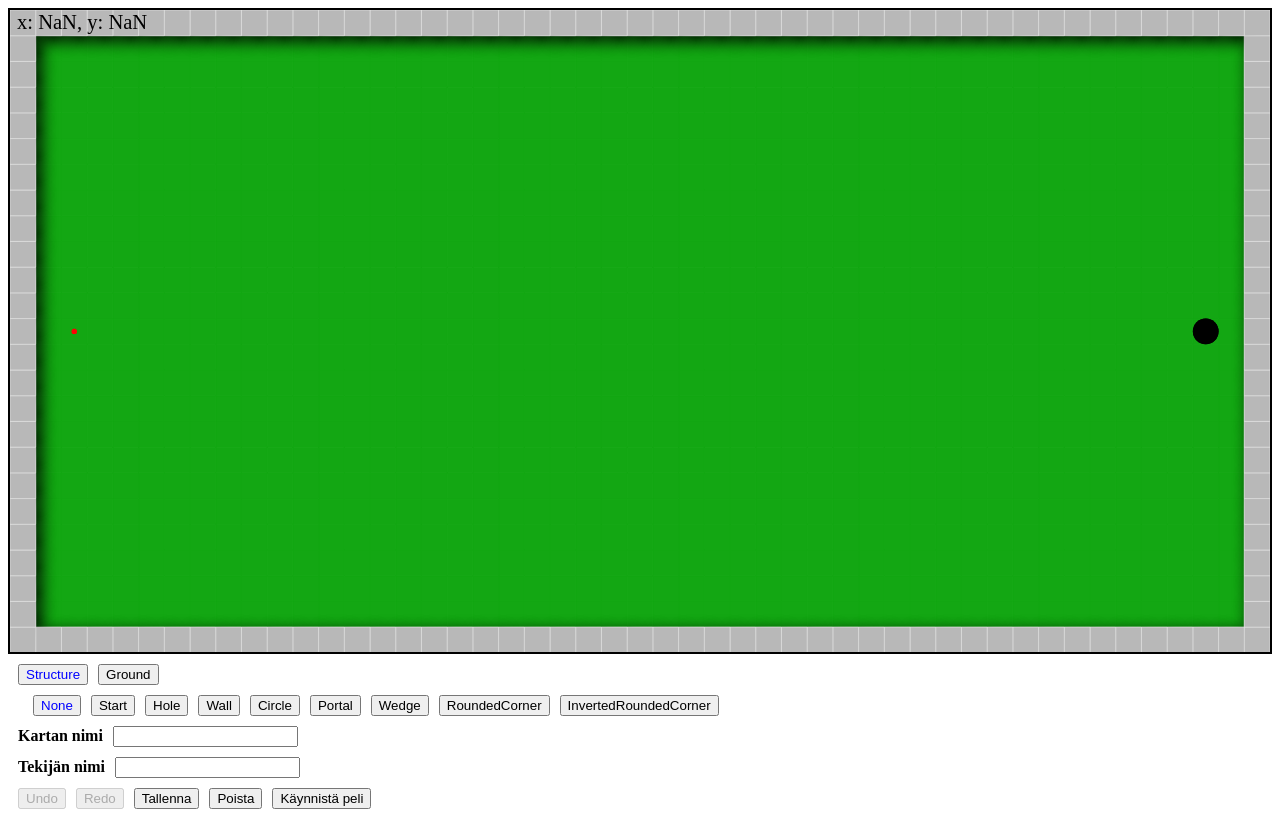
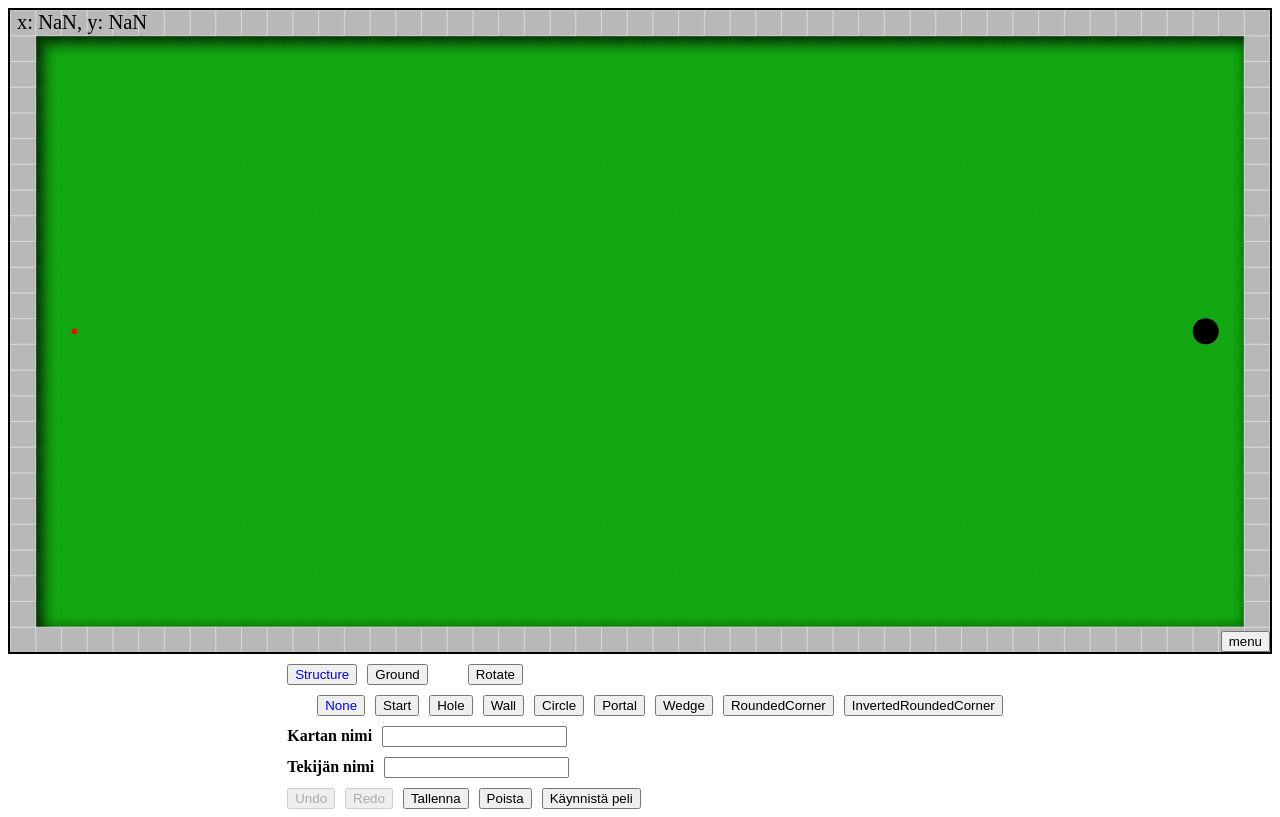
Before and after one commit to KristianRoth/minigolf, a React (Create React App) app in the folder frontend/: page /editor in a window 1280 px wide. Built offline with nearby package versions, Linux system fonts and the light colour scheme.

Commit message:
Keyboard controls

```diff
--- a/frontend/src/components/Canvas.tsx
+++ b/frontend/src/components/Canvas.tsx
@@ -4,13 +4,16 @@ import { CanvasMouseEvent } from '../types';
 type CanvasProps = React.HTMLProps<HTMLCanvasElement>;
 
 const Canvas = React.forwardRef<HTMLCanvasElement, CanvasProps>((props, ref) => {
+  const { style, ...rest } = props;
   const onContextMenu = useCallback((e: CanvasMouseEvent) => e.preventDefault(), []);
 
   return (
     <canvas
       ref={ref}
       className='canvas-layer'
-      style={{ zIndex: 1, ...props.style }}
+      tabIndex={-1}
+      {...rest}
+      style={{ zIndex: 1, ...style }}
       onMouseDown={props.onMouseDown}
       onMouseMove={props.onMouseMove}
       onMouseUp={props.onMouseUp}
--- a/frontend/src/components/CanvasGroup.tsx
+++ b/frontend/src/components/CanvasGroup.tsx
@@ -1,12 +1,13 @@
 import React, { ReactNode, useState } from 'react';
 
-const CanvasGroup: React.FC<{ menu?: (onClose: () => void) => ReactNode }> = ({ children, menu }) => {
+type CanvasGroupProps = React.HTMLProps<HTMLDivElement> & { menu?: ReactNode };
+const CanvasGroup: React.FC<CanvasGroupProps> = ({ children, menu, ...attrs }) => {
   const [isOpen, setIsOpen] = useState(false);
 
   const layerCount = React.Children.count(children);
 
   return (
-    <div tabIndex={-1} className='canvas-container'>
+    <div tabIndex={-1} className='canvas-container' {...attrs}>
       {React.Children.map(children, (c, i) => {
         const el = React.cloneElement(c as React.ReactElement<any>, {
           style: { zIndex: i + 1 },
@@ -14,8 +15,14 @@ const CanvasGroup: React.FC<{ menu?: (onClose: () => void) => ReactNode }> = ({
         return el;
       })}
       {isOpen && menu && (
-        <div className='canvas-menu' style={{ zIndex: layerCount + 1, padding: '8px' }}>
-          {menu && menu(() => setIsOpen(false))}
+        <div className='canvas-menu' style={{ zIndex: layerCount + 1 }}>
+          <div className='canvas-menu-container'>
+            {menu}
+
+            <div className='canvas-menu-close'>
+              <button onClick={() => setIsOpen(false)}>Close</button>
+            </div>
+          </div>
         </div>
       )}
 
--- /dev/null
+++ b/frontend/src/components/EditorMenu.tsx
@@ -0,0 +1,133 @@
+import { useParams, useNavigate } from 'react-router-dom';
+import { STRUCTURE_TYPES, GROUND_TYPES, EditorState, GameMap, ROTATIONS } from '../types';
+import { GameStorage, BASE_URL } from '../utils/api';
+import { modulo } from '../utils/calculation';
+import Row from './Row';
+
+type EditorMenuProps = {
+  state: EditorState & { undoIdx: number; maxUndoIdx: number };
+  gameMap: GameMap;
+  setState: (state: Partial<EditorState>) => void;
+  goBack: (val: number) => void;
+  goForward: (val: number) => void;
+};
+const EditorMenu: React.FC<EditorMenuProps> = ({ state, gameMap, setState, goBack, goForward }) => {
+  const { mapId } = useParams();
+  const navigate = useNavigate();
+
+  const onSave = () => {
+    GameStorage.setGameMap(gameMap);
+    if (mapId !== gameMap.id) {
+      navigate(`/editor/${gameMap.id}`);
+    }
+  };
+
+  const onRemove = () => {
+    GameStorage.removeGameMap(mapId);
+    navigate(`/editor`);
+  };
+
+  const onStartGame = async () => {
+    GameStorage.setGameMap(gameMap);
+
+    const response = await fetch(`http://${BASE_URL}/game`, {
+      method: 'POST',
+      headers: {
+        'Content-Type': 'application/json',
+      },
+      body: JSON.stringify({ id: gameMap.id, tiles: gameMap.tiles }),
+    });
+    const { gameId } = await response.json();
+    navigate(`/${gameId}`);
+  };
+
+  return (
+    <>
+      <Row>
+        <button
+          style={{ marginLeft: 10, color: state.mode === 'Structure' ? 'blue' : undefined }}
+          onClick={() => setState({ mode: 'Structure' })}
+        >
+          Structure
+        </button>
+        <button
+          style={{ marginLeft: 10, color: state.mode === 'Ground' ? 'blue' : undefined }}
+          onClick={() => setState({ mode: 'Ground' })}
+        >
+          Ground
+        </button>
+
+        <button
+          style={{ marginLeft: 40, color: state.mode === 'Ground' ? 'blue' : undefined }}
+          onClick={() => setState({ rotationIdx: modulo(state.rotationIdx + 1, ROTATIONS.length) })}
+        >
+          Rotate
+        </button>
+      </Row>
+
+      {state.mode === 'Structure' && (
+        <Row style={{ marginLeft: 30 }}>
+          {STRUCTURE_TYPES.map((st, i) => (
+            <button
+              key={`${st}-button`}
+              style={{ marginLeft: 10, color: state.structureIdx === i ? 'blue' : undefined }}
+              onClick={() => setState({ structureIdx: i })}
+            >
+              {st}
+            </button>
+          ))}
+        </Row>
+      )}
+
+      {state.mode === 'Ground' && (
+        <Row style={{ marginLeft: 30 }}>
+          {GROUND_TYPES.map((gt, i) => (
+            <button
+              key={`${gt}-button`}
+              style={{ marginLeft: 10, color: state.groundIdx === i ? 'blue' : undefined }}
+              onClick={() => setState({ groundIdx: i })}
+            >
+              {gt}
+            </button>
+          ))}
+        </Row>
+      )}
+
+      <Row>
+        <strong style={{ marginLeft: 10 }}>Kartan nimi</strong>
+        <input
+          style={{ marginLeft: 10 }}
+          value={state.mapName}
+          onChange={({ target }) => setState({ mapName: target.value })}
+        ></input>
+      </Row>
+      <Row>
+        <strong style={{ marginLeft: 10 }}>Tekijän nimi</strong>
+        <input
+          style={{ marginLeft: 10 }}
+          value={state.creator}
+          onChange={({ target }) => setState({ creator: target.value })}
+        ></input>
+      </Row>
+      <Row>
+        <button style={{ marginLeft: 10 }} disabled={state.undoIdx === 1} onClick={() => goBack(1)}>
+          Undo
+        </button>
+        <button style={{ marginLeft: 10 }} disabled={state.undoIdx === state.maxUndoIdx} onClick={() => goForward(2)}>
+          Redo
+        </button>
+        <button style={{ marginLeft: 10 }} onClick={onSave}>
+          Tallenna
+        </button>
+        <button style={{ marginLeft: 10 }} onClick={onRemove}>
+          Poista
+        </button>
+        <button style={{ marginLeft: 10 }} onClick={onStartGame}>
+          Käynnistä peli
+        </button>
+      </Row>
+    </>
+  );
+};
+
+export default EditorMenu;
--- a/frontend/src/controllers/EditorController.ts
+++ b/frontend/src/controllers/EditorController.ts
@@ -1,4 +1,16 @@
-import { CanvasMouseEvent, GameMap, Ground, Point, Rotation, StructureType, Tile } from '../types';
+import {
+  CanvasMouseEvent,
+  EditorState,
+  GameMap,
+  Ground,
+  GROUND_TYPES,
+  Point,
+  Rotation,
+  ROTATIONS,
+  StructureType,
+  STRUCTURE_TYPES,
+  Tile,
+} from '../types';
 import { BLOCK_SIZE } from '../utils/constants';
 import CanvasController from './CanvasController';
 
@@ -119,20 +131,11 @@ class EditorController extends CanvasController {
     this.render();
   }
 
-  setStructureType(structureType: StructureType) {
-    this.structureType = structureType;
-  }
-
-  setRotationType(rotation: Rotation) {
-    this.rotation = rotation;
-  }
-
-  setGroundType(groundType: Ground['type']) {
-    this.groundType = groundType;
-  }
-
-  setMode(mode: 'Structure' | 'Ground') {
-    this.mode = mode;
+  setEditorState(state: EditorState) {
+    this.structureType = STRUCTURE_TYPES[state.structureIdx];
+    this.groundType = GROUND_TYPES[state.groundIdx];
+    this.rotation = ROTATIONS[state.rotationIdx];
+    this.mode = state.mode;
   }
 }
 
--- a/frontend/src/hooks/useUndoRedo.ts
+++ b/frontend/src/hooks/useUndoRedo.ts
@@ -23,12 +23,13 @@ const useUndoRedo = <T>(init: T, maxMemory = 20) => {
   };
 
   const goBack = (steps = 1) => {
-    setIndex(Math.max(0, Number(index) - (Number(steps) || 1)));
+    setIndex(Math.max(1, Number(index) - (Number(steps) || 1)));
   };
 
   const goForward = (steps = 1) => {
     setIndex(Math.min(states.length - 1, Number(index) + (Number(steps) || 1)));
   };
+
   return {
     state,
     setState,
--- a/frontend/src/index.css
+++ b/frontend/src/index.css
@@ -16,6 +16,7 @@
   position: relative;
   border: 2px solid #000;
   display: grid;
+  touch-action: none;
 }
 
 .canvas-layer {
@@ -29,10 +30,23 @@
   grid-row: 1;
   justify-self: end;
   background-color: white;
+  padding: 8px;
+}
+
+.canvas-menu-container {
+  display: flex;
+  flex-direction: column;
+  height: 100%;
+}
+
+.canvas-menu-close {
+  margin-top: auto;
+  display: flex;
+  justify-content: flex-end;
 }
 
 .canvas-menu-toggle {
   position: absolute;
-  top: 0;
+  bottom: 0;
   right: 0;
 }
--- a/frontend/src/pages/Editor.tsx
+++ b/frontend/src/pages/Editor.tsx
@@ -1,20 +1,29 @@
-import { useEffect, useState } from 'react';
-import { useNavigate, useParams } from 'react-router-dom';
+import { useEffect, useMemo, useState } from 'react';
+import { useParams } from 'react-router-dom';
+import Canvas from '../components/Canvas';
+import CanvasGroup from '../components/CanvasGroup';
+import EditorMenu from '../components/EditorMenu';
 import EditorController from '../controllers/EditorController';
 import MapController from '../controllers/MapController';
 import useCanvasController from '../hooks/useCanvasController';
 import useUndoRedo from '../hooks/useUndoRedo';
-import { CanvasMouseEvent, GameMap, GROUND_TYPES, ROTATIONS, STRUCTURE_TYPES, Tile } from '../types';
-import { BASE_URL, GameStorage } from '../utils/api';
-import Canvas from '../components/Canvas';
-import CanvasGroup from '../components/CanvasGroup';
-import Row from '../components/Row';
+import { CanvasMouseEvent, EditorState, GameMap, GROUND_TYPES, ROTATIONS, STRUCTURE_TYPES, Tile } from '../types';
+import { GameStorage } from '../utils/api';
+import { modulo } from '../utils/calculation';
 import templates from '../utils/templates';
 
 function Editor() {
   const [id, setId] = useState('');
   const [mapName, setMapName] = useState<string>('');
   const [creator, setCreator] = useState<string>('');
+  const {
+    state: tiles,
+    setState: setTiles,
+    index: undoIdx,
+    maxIndex: maxUndoIdx,
+    goBack,
+    goForward,
+  } = useUndoRedo<Tile[]>([]);
 
   // TODO: Put these into an editor-state object.
   const [mode, setMode] = useState<'Structure' | 'Ground'>('Structure');
@@ -22,17 +31,32 @@ function Editor() {
   const [groundIdx, setGroundIdx] = useState<number>(0);
   const [rotationIdx, setRotationIdx] = useState<number>(0);
 
-  const {
-    state: tiles,
-    setState: setTiles,
-    index: undoIndex,
-    maxIndex: maxUndoIndex,
-    goBack,
-    goForward,
-  } = useUndoRedo<Tile[]>([]);
+  const editorState: EditorState = useMemo(
+    () => ({
+      mode,
+      structureIdx,
+      groundIdx,
+      rotationIdx,
+      mapName,
+      creator,
+    }),
+    [mode, structureIdx, groundIdx, rotationIdx, mapName, creator]
+  );
+
+  const setEditorState = (newState: Partial<EditorState>) => {
+    const state = {
+      ...editorState,
+      ...newState,
+    };
+    setMode(state.mode);
+    setStructureIdx(state.structureIdx);
+    setGroundIdx(state.groundIdx);
+    setRotationIdx(state.rotationIdx);
+    setMapName(state.mapName);
+    setCreator(state.creator);
+  };
 
   const { mapId } = useParams();
-  const navigate = useNavigate();
   const [mapRef, mapController] = useCanvasController(MapController);
   const [editorRef, editorController] = useCanvasController(EditorController);
 
@@ -51,6 +75,16 @@ function Editor() {
     setTiles(newTiles);
   };
 
+  const getMapFromState = (): GameMap => {
+    return {
+      id,
+      tiles,
+      name: mapName,
+      creator,
+      highscores: [],
+    };
+  };
+
   const onMouseDown = (event: CanvasMouseEvent) => {
     editorController?.handleMouseDown(event, setTile);
   };
@@ -62,59 +96,14 @@ function Editor() {
     editorController?.handleMouseUp();
   };
 
-  const getMapFromState = (): GameMap => {
-    return {
-      id,
-      tiles,
-      name: mapName,
-      creator,
-      highscores: [],
-    };
-  };
-
-  const setStateFromMap = (gameMap: GameMap) => {
-    const { id, tiles, name, creator } = gameMap;
-    setId(id);
-    setTiles(tiles);
-    setMapName(name);
-    setCreator(creator);
-  };
-
-  useEffect(() => {
-    if (!editorController) return;
-    const structure = STRUCTURE_TYPES[structureIdx];
-    const rotation = ROTATIONS[rotationIdx];
-    const ground = GROUND_TYPES[groundIdx];
-    editorController.setStructureType(structure);
-    editorController.setRotationType(rotation);
-    editorController.setGroundType(ground);
-    editorController.setMode(mode);
-
-    const wheelHandler = (event: WheelEvent) => {
-      event.preventDefault();
-      const direction = event.deltaY > 0 ? -1 : 1;
-      if (event.shiftKey) {
-        const nextIdx = (rotationIdx + direction + 4) % 4;
-        setRotationIdx(nextIdx);
-      } else if (mode === 'Structure') {
-        const nextIdx = (structureIdx + direction + STRUCTURE_TYPES.length) % STRUCTURE_TYPES.length;
-        setStructureIdx(nextIdx);
-      } else if (mode === 'Ground') {
-        const nextIdx = (groundIdx + direction + GROUND_TYPES.length) % GROUND_TYPES.length;
-        setGroundIdx(nextIdx);
-      }
-    };
-
-    document.body.addEventListener('wheel', wheelHandler, { passive: false });
-    return () => {
-      document.body.removeEventListener('wheel', wheelHandler);
-    };
-  }, [structureIdx, groundIdx, rotationIdx, mode, editorController]);
-
   useEffect(() => {
     const savedMap = GameStorage.getGameMap(mapId);
     if (savedMap) {
-      setStateFromMap(savedMap);
+      const { id, tiles, name, creator } = savedMap;
+      setId(id);
+      setTiles(tiles);
+      setMapName(name);
+      setCreator(creator);
     } else {
       setId((Date.now() + '').slice(-6));
       setTiles(templates.borders());
@@ -127,109 +116,92 @@ function Editor() {
     editorController?.setGameMap(map);
   }, [tiles]);
 
-  const save = () => {
-    const newMap = getMapFromState();
-    GameStorage.setGameMap(newMap);
-    if (mapId !== newMap.id) {
-      navigate(`/editor/${newMap.id}`);
-    }
-  };
+  useEffect(() => {
+    if (!editorController) return;
+    editorController.setEditorState(editorState);
 
-  const remove = () => {
-    GameStorage.removeGameMap(mapId);
-    navigate(`/editor`);
-  };
+    const changeMode = () => {
+      const newMode: EditorState['mode'] = editorState.mode === 'Ground' ? 'Structure' : 'Ground';
+      setEditorState({ mode: newMode });
+    };
 
-  const startGame = async () => {
-    const newMap = getMapFromState();
-    GameStorage.setGameMap(newMap);
+    const setElement = (direction: number) => {
+      if (editorState.mode === 'Structure') {
+        const nextIdx = modulo(editorState.structureIdx + direction, STRUCTURE_TYPES.length);
+        setEditorState({ structureIdx: nextIdx });
+      } else if (editorState.mode === 'Ground') {
+        const nextIdx = modulo(editorState.groundIdx + direction, GROUND_TYPES.length);
+        setEditorState({ groundIdx: nextIdx });
+      }
+    };
 
-    const response = await fetch(`http://${BASE_URL}/game`, {
-      method: 'POST',
-      headers: {
-        'Content-Type': 'application/json',
-      },
-      body: JSON.stringify({ id: newMap.id, tiles: newMap.tiles }),
-    });
-    const { gameId } = await response.json();
-    navigate(`/${gameId}`);
-  };
+    const wheelHandler = (event: WheelEvent) => {
+      event.preventDefault();
+      if (event.shiftKey) {
+        changeMode();
+      } else {
+        const direction = event.deltaY > 0 ? -1 : 1;
+        setElement(direction);
+      }
+    };
 
+    const keyHandler = (event: KeyboardEvent) => {
+      event.preventDefault();
+      const { shiftKey, ctrlKey } = event;
+      const key = event.key.toUpperCase();
+      switch (key) {
+        case 'R': {
+          const direction = shiftKey ? 1 : -1;
+          const nextIdx = modulo(editorState.rotationIdx + direction, ROTATIONS.length);
+          setEditorState({ rotationIdx: nextIdx });
+          break;
+        }
+        case 'Z':
+          if (ctrlKey) goBack(1);
+          break;
+        case 'Y':
+          if (ctrlKey) goForward(1);
+          break;
+        case 'ARROWUP':
+          setElement(1);
+          break;
+        case 'ARROWDOWN':
+          setElement(-1);
+          break;
+        case 'ARROWLEFT':
+          changeMode();
+          break;
+        case 'ARROWRIGHT':
+          changeMode();
+          break;
+      }
+    };
+
+    document.body.addEventListener('wheel', wheelHandler, { passive: false });
+    document.body.addEventListener('keyup', keyHandler);
+
+    return () => {
+      document.body.removeEventListener('wheel', wheelHandler);
+      document.body.removeEventListener('keyup', keyHandler);
+    };
+  }, [editorState, editorController, goBack, goForward]);
+
+  const menu = (
+    <EditorMenu
+      state={{ ...editorState, undoIdx, maxUndoIdx }}
+      gameMap={getMapFromState()}
+      setState={setEditorState}
+      goBack={goBack}
+      goForward={goForward}
+    />
+  );
   return (
     <>
-      <CanvasGroup>
+      <CanvasGroup menu={menu}>
         <Canvas ref={mapRef} />
         <Canvas ref={editorRef} onMouseDown={onMouseDown} onMouseMove={onMouseMove} onMouseUp={onMouseUp} />
       </CanvasGroup>
-
-      <Row>
-        <button
-          style={{ marginLeft: 10, color: mode === 'Structure' ? 'blue' : undefined }}
-          onClick={() => setMode('Structure')}
-        >
-          Structure
-        </button>
-        <button
-          style={{ marginLeft: 10, color: mode === 'Ground' ? 'blue' : undefined }}
-          onClick={() => setMode('Ground')}
-        >
-          Ground
-        </button>
-      </Row>
-
-      {mode === 'Structure' && (
-        <Row style={{ marginLeft: 30 }}>
-          {STRUCTURE_TYPES.map((st, i) => (
-            <button
-              key={`${st}-button`}
-              style={{ marginLeft: 10, color: structureIdx === i ? 'blue' : undefined }}
-              onClick={() => setStructureIdx(i)}
-            >
-              {st}
-            </button>
-          ))}
-        </Row>
-      )}
-
-      {mode === 'Ground' && (
-        <Row style={{ marginLeft: 30 }}>
-          {GROUND_TYPES.map((gt, i) => (
-            <button
-              key={`${gt}-button`}
-              style={{ marginLeft: 10, color: groundIdx === i ? 'blue' : undefined }}
-              onClick={() => setGroundIdx(i)}
-            >
-              {gt}
-            </button>
-          ))}
-        </Row>
-      )}
-
-      <Row>
-        <strong style={{ marginLeft: 10 }}>Kartan nimi</strong>
-        <input style={{ marginLeft: 10 }} value={mapName} onChange={({ target }) => setMapName(target.value)}></input>
-      </Row>
-      <Row>
-        <strong style={{ marginLeft: 10 }}>Tekijän nimi</strong>
-        <input style={{ marginLeft: 10 }} value={creator} onChange={({ target }) => setCreator(target.value)}></input>
-      </Row>
-      <Row>
-        <button style={{ marginLeft: 10 }} disabled={undoIndex === 1} onClick={() => goBack(1)}>
-          Undo
-        </button>
-        <button style={{ marginLeft: 10 }} disabled={undoIndex === maxUndoIndex} onClick={() => goForward(2)}>
-          Redo
-        </button>
-        <button style={{ marginLeft: 10 }} onClick={() => save()}>
-          Tallenna
-        </button>
-        <button style={{ marginLeft: 10 }} onClick={() => remove()}>
-          Poista
-        </button>
-        <button style={{ marginLeft: 10 }} onClick={() => startGame()}>
-          Käynnistä peli
-        </button>
-      </Row>
+      <div>{menu}</div>
     </>
   );
 }
--- a/frontend/src/pages/Game.tsx
+++ b/frontend/src/pages/Game.tsx
@@ -115,9 +115,8 @@ function Game() {
     navigate(`/editor/${mapId}`);
   };
 
-  const menu = (onClose: () => void) => (
+  const menu = (
     <>
-      <div style={{ display: 'flex', flexDirection: 'column', height: '100%' }}>
       <div>
         <button onClick={() => setDebug(!debug)}>Toggle debug</button>
       </div>
@@ -127,13 +126,8 @@ function Game() {
       <div>
         <button onClick={() => goToEdit()}>Edit</button>
       </div>
-        <div style={{ marginTop: 'auto', display: 'flex', justifyContent: 'end' }}>
-          <button onClick={onClose}>Close</button>
-        </div>
-      </div>
     </>
   );
-
   return (
     <>
       <CanvasGroup menu={menu}>
--- a/frontend/src/utils/calculation.ts
+++ b/frontend/src/utils/calculation.ts
@@ -29,3 +29,7 @@ export const calcEndpoint = (start: Point, end: Point, maxLength: number) => {
 
   return point;
 };
+
+export const modulo = (n: number, m: number) => {
+  return ((n % m) + m) % m;
+};
```
Also changed, not shown: frontend/src/types/index.ts (+9 -0 lines). Lines whose indentation alone changed are shown as unchanged.
